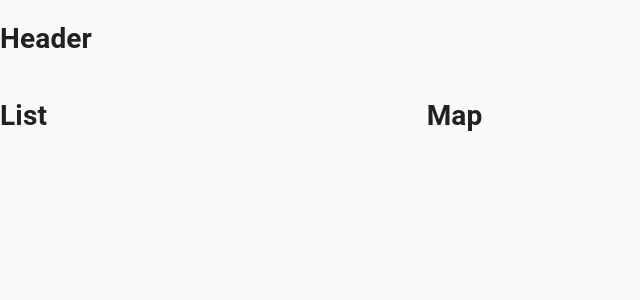
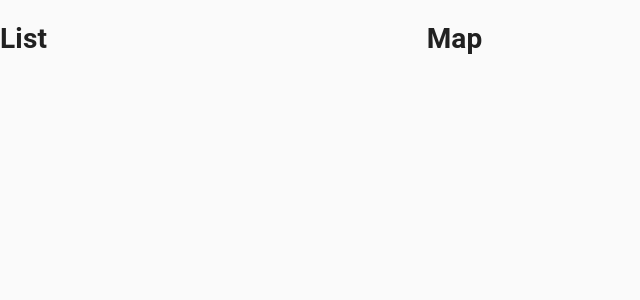
Before and after one commit to Jay2theWhy/travel-advisor-app, a React (Create React App) app: page / in a window 1280 px wide. Shown: the top 300 px of the page, without its empty margins (0-640 px from the left). Built offline with nearby package versions, Linux system fonts and the light colour scheme; the HTML template or start-up script is replaced by a standard one.

Commit message:
starting to build out the header

```diff
--- a/src/components/Header/Header.jsx
+++ b/src/components/Header/Header.jsx
@@ -1,8 +1,12 @@
 import React from "react";
+import { Autocomplete } from "@react-google-maps/api";
+import { AppBar, Toolbar, Typography, InputBase, Box } from "@material-ui/core";
 
 const Header = () => {
     return (
-        <h1>Header</h1>
+        <AppBar>
+
+        </AppBar>
     );
 };
 
```
